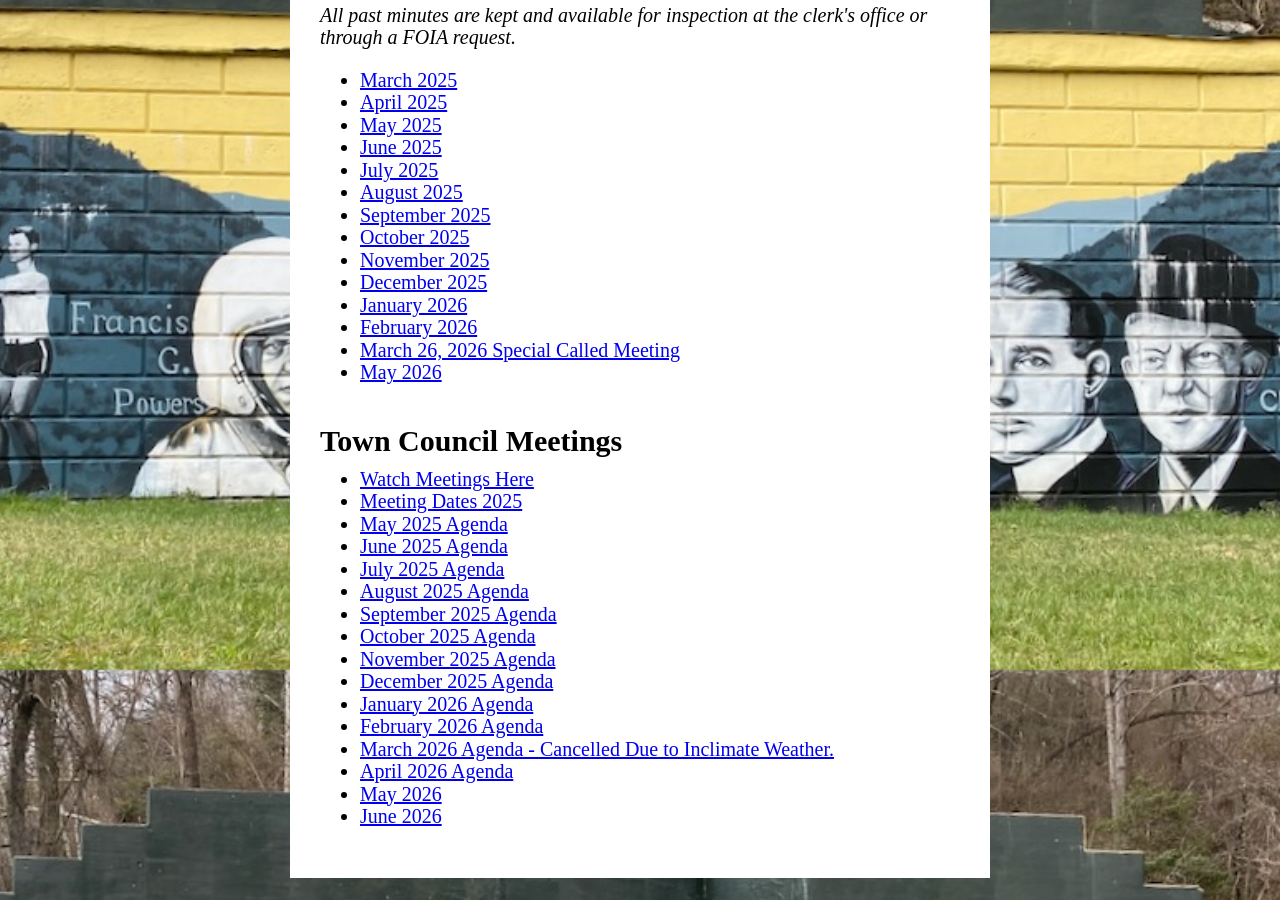
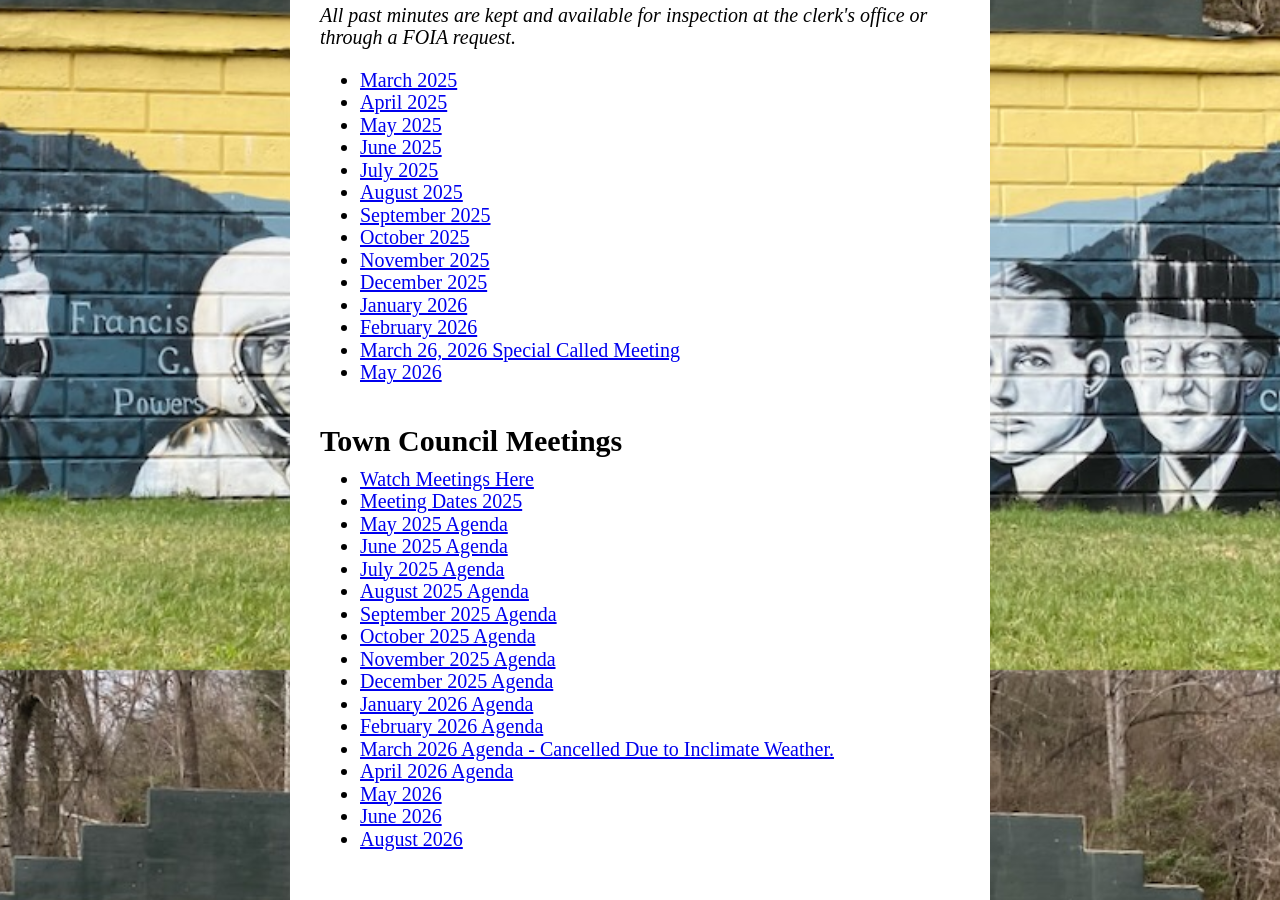
Before and after one commit to poundva/poundva.github.io, a Jekyll site: the page built from index.html, in a window 1280 px wide and 900 px high, scrolled down 3830 px. Built offline with Jekyll 4.4.1, drawn with Linux system fonts in a browser that asks for light colours; some web fonts are replaced.

Commit message:
Add August 2026 agenda link to index.html

```diff
--- a/index.html
+++ b/index.html
@@ -135,3 +135,4 @@ title: Home
     <li><a href="agendas/Agenda April 2026.pdf">April 2026 Agenda</a></li>
     <li><a href="agendas/Agenda May 2026.pdf">May 2026</a></li>
     <li><a href="agendas/June Agenda.pdf"> June 2026</a></li>
+    <li><a href="agendas/AUGUST AGENDA 2026.pdf">August 2026</a></li>
```
